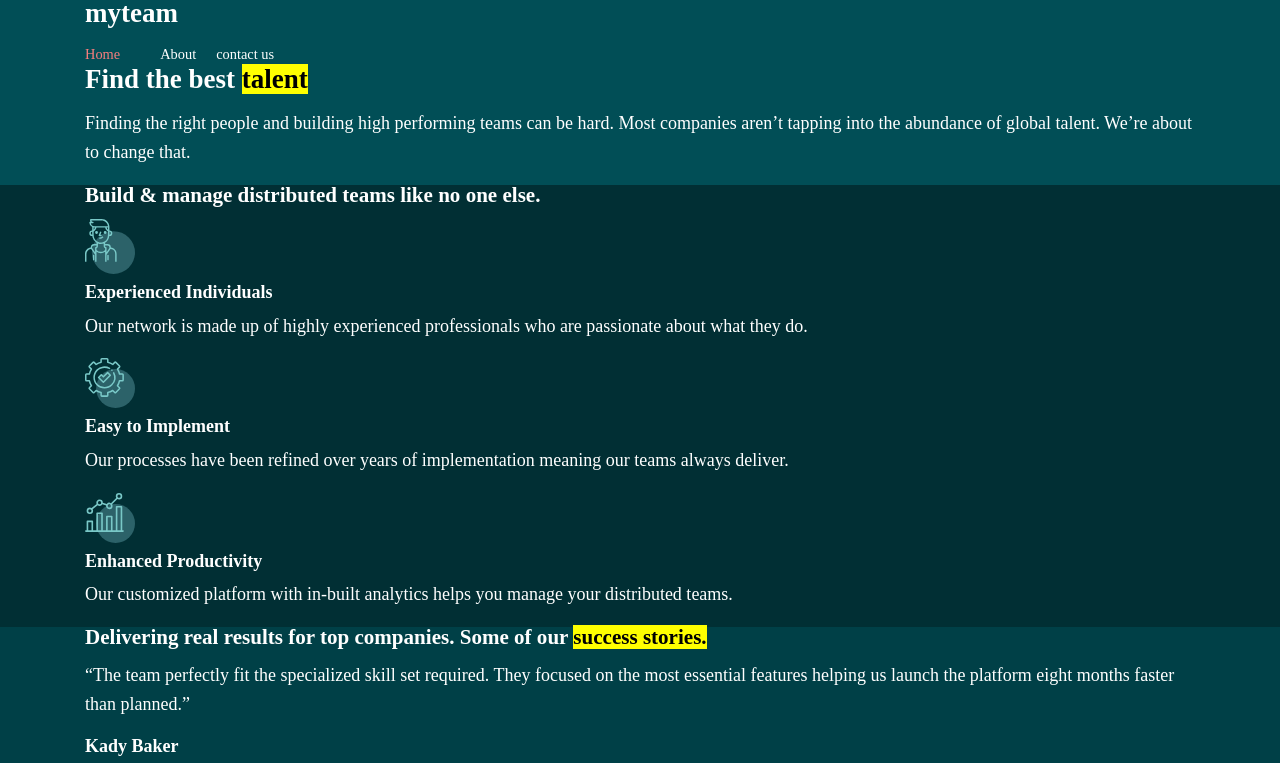
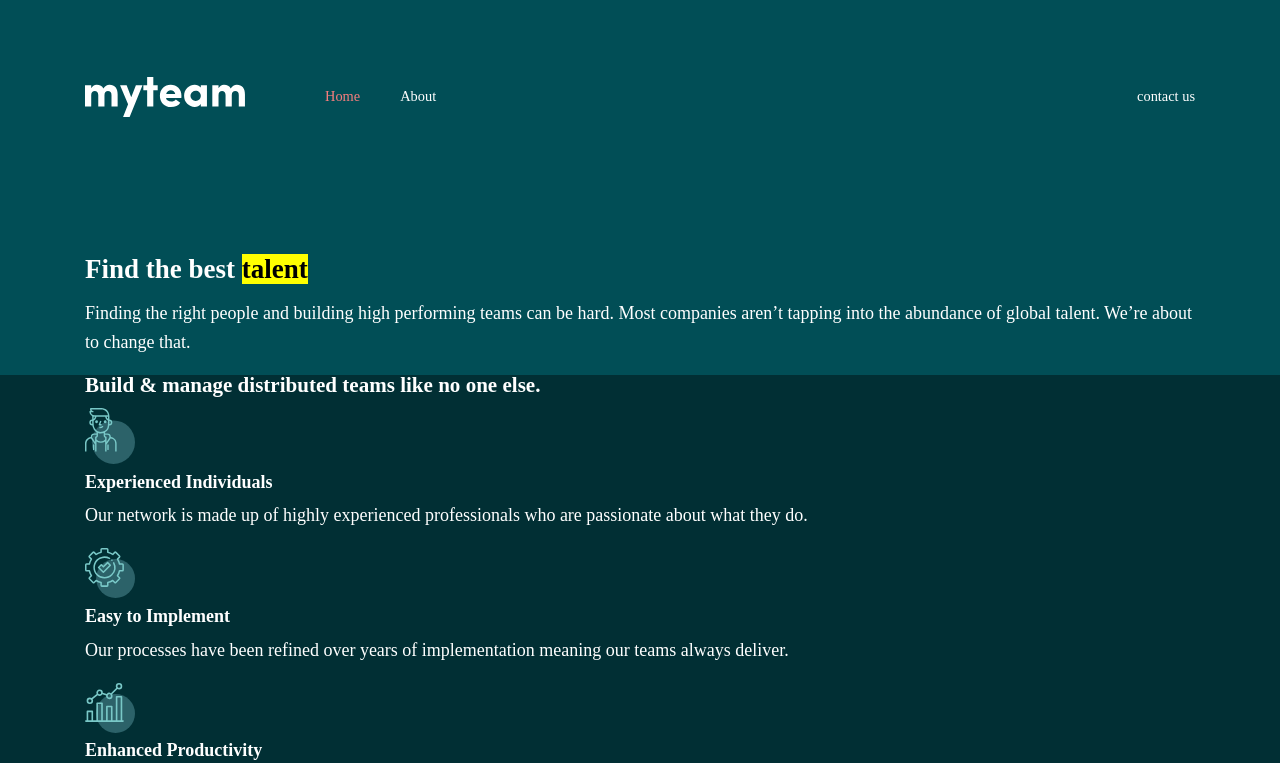
Before and after one commit to MorMarzan/myteam, a React (Vite) app: page / in a window 1280 px wide. Shown: the top 763 px of the page. Built offline with nearby package versions, Linux system fonts and the light colour scheme.

Commit message:
Add header layout

```diff
--- a/src/assets/styles/basics/_base.scss
+++ b/src/assets/styles/basics/_base.scss
@@ -3,8 +3,7 @@
 }
 
 ::selection {
-    background-color: $clr1;
-    color: $clr6;
+    background-color: $clrPrimary2;
 }
 
 html {
--- a/src/assets/styles/cmps/_app-header.scss
+++ b/src/assets/styles/cmps/_app-header.scss
@@ -1,6 +1,7 @@
 .app-header {
     background-color: $clrPrimary1;
-    // padding: 10px;
+    padding-block-start: 77px;
+    padding-block-end: 139px;
 
 
     // .user-info {
@@ -29,21 +30,31 @@
     //     color: $clr2;
     // }
 
+    img {
+        max-width: 160px;
+    }
+
     nav {
         font-size: .8em;
+        width: 100%;
         // background-color: $clr5;
         // padding: 5px;
 
     }
 
     nav a:first-child {
-        margin-right: 30px;
+        margin-inline-end: 40px;
+        margin-inline-start: 80px;
+    }
+
+    nav a:last-child {
+        margin-inline-start: auto;
     }
 
     nav a:not(:first-child) {
         // border-top: 1px solid $clr1;
         // padding: 0 5px;
-        margin: 10px;
+        // margin: 10px;
     }
 
     nav .active {
--- a/src/cmps/AppHeader.jsx
+++ b/src/cmps/AppHeader.jsx
@@ -1,5 +1,5 @@
-
 import { NavLink, useNavigate } from "react-router-dom"
+import logo from '../../public/images/logo.svg'
 
 
 export function AppHeader() {
@@ -7,12 +7,16 @@ export function AppHeader() {
 
     return (
         <header className="main-layout full app-header ">
-            <h1>myteam</h1>
-            <nav className="app-nav">
-                <NavLink to="/" >Home</NavLink>
-                <NavLink to="/about" >About</NavLink>
-                <NavLink to="/contact" className="btn">contact us</NavLink>
-            </nav>
+
+            <div className="section-container flex align-center">
+                <img src={logo} alt="myteam logo"></img>
+                {/* <h1>myteam</h1> */}
+                <nav className="flex align-center app-nav">
+                    <NavLink to="/" >Home</NavLink>
+                    <NavLink to="/about" >About</NavLink>
+                    <NavLink to="/contact" className="btn">contact us</NavLink>
+                </nav>
+            </div>
 
         </header>
     )
```
